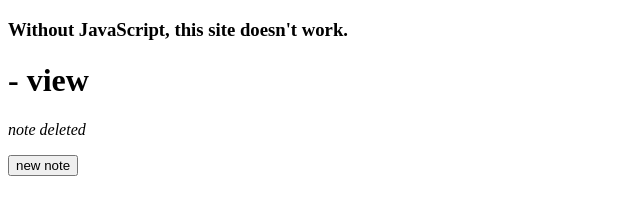
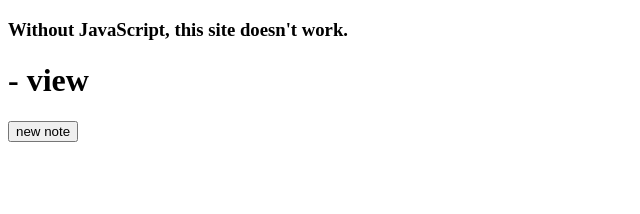
Before and after one commit to Supraboy981322/tmpNote, a plain HTML site: page src/web/view_note.html in a window 1280 px wide. Shown: the whole page, without its empty margins (0-640 px from the left). Drawn offline with Linux system fonts and the light colour scheme.

Commit message:
only show "note deleted" if not a file

```diff
--- a/src/web/view_note.html
+++ b/src/web/view_note.html
@@ -13,7 +13,7 @@
         <span class="separator">-</span>
         <span class="page"> view</span>
       </h1>
-      <p><i>note deleted</i></p>
+      <!-- is deleted -->
       <!-- file or plain-text -->
       <button class="note_page_btn" onclick="new_from_view();">new note</button>
     </div>
```
Also changed, not shown: 1 other file.
